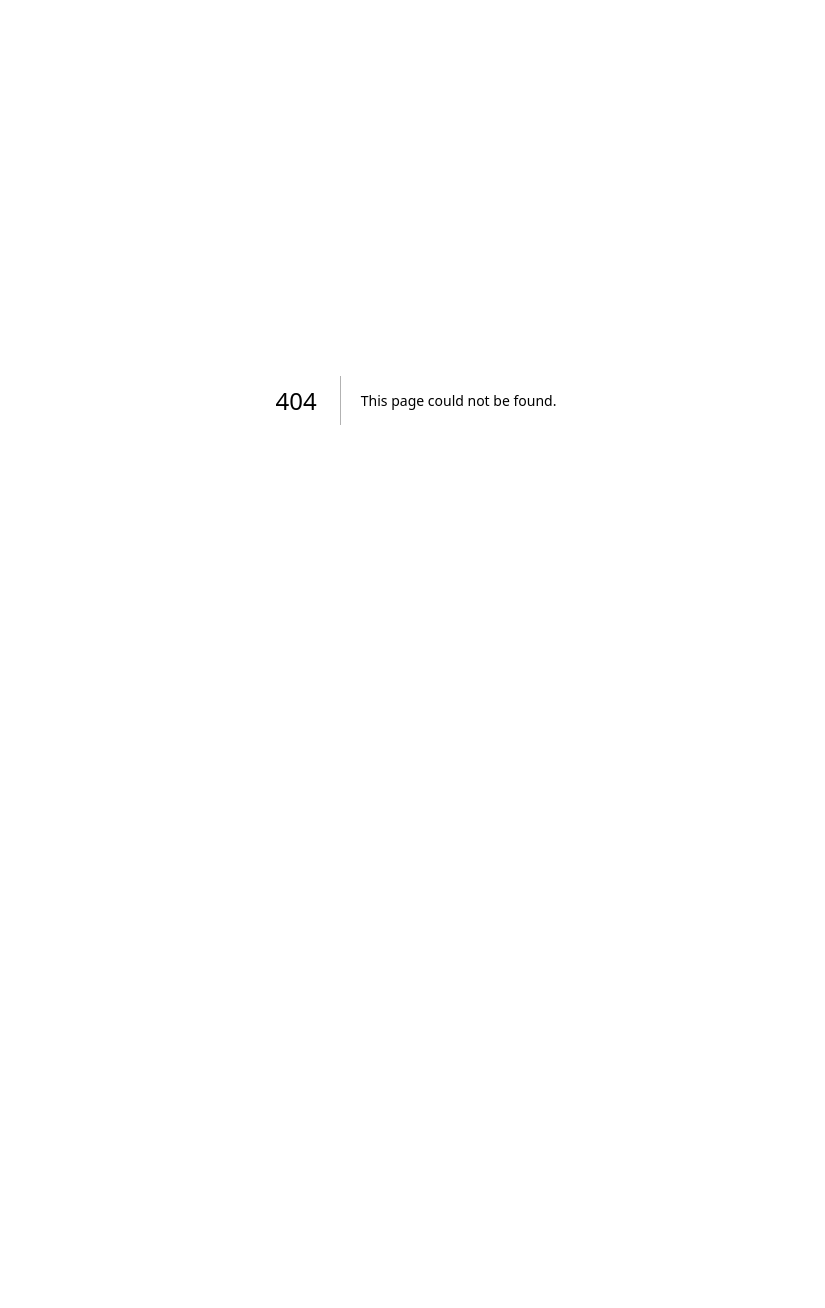
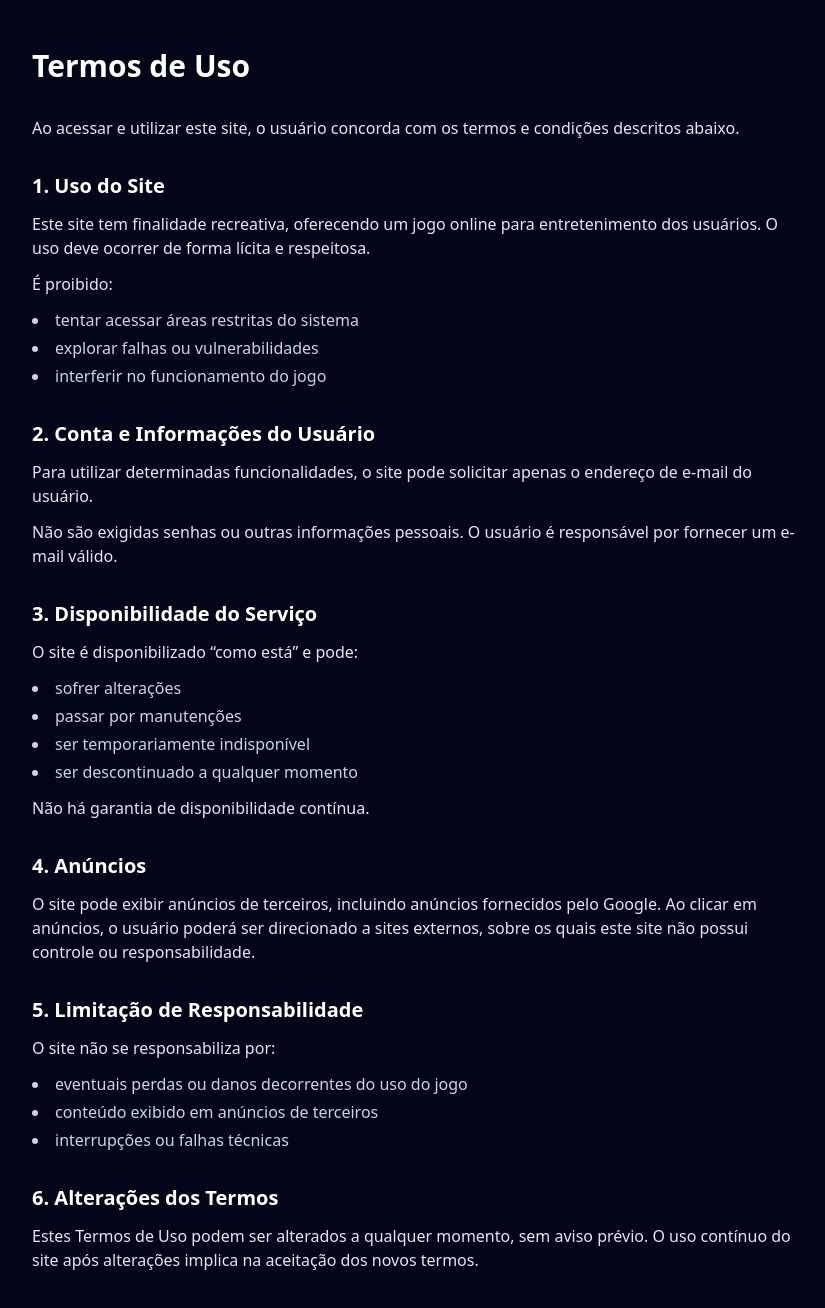
Before and after one commit to antoniomagfig/5_dicas-front, a Next.js app in the folder 5_dicas/: page /termos-de-uso in a window 1280 px wide. Before the commit this address had no page. Shown: the top 1308 px of the page, without its empty margins (224-1049 px from the left). Before the commit the page ends 800 px from the top, so only its background shows below. Built offline with nearby package versions, Linux system fonts and the light colour scheme.

Commit message:
politica e termos

```diff
--- /dev/null
+++ b/5_dicas/app/(pages)/politica-de-privacidade/page.tsx
@@ -0,0 +1,130 @@
+export default function PoliticaDePrivacidade() {
+  return (
+    <main className="min-h-screen bg-slate-950 text-slate-200 px-6 py-12 flex justify-center">
+      <div className="w-full max-w-3xl space-y-8">
+
+        <h1 className="text-3xl font-bold text-white">
+          Política de Privacidade
+        </h1>
+
+        <p>
+          A sua privacidade é importante para nós. Esta Política de Privacidade
+          descreve como as informações dos usuários são coletadas, utilizadas e
+          protegidas ao acessar e utilizar este site.
+        </p>
+
+        <section className="space-y-3">
+          <h2 className="text-xl font-semibold text-white">
+            1. Informações Coletadas
+          </h2>
+          <p>
+            O único dado pessoal coletado diretamente pelo site é o endereço de
+            e-mail do usuário.
+          </p>
+          <p>Não são coletadas ou armazenadas informações como:</p>
+          <ul className="list-disc list-inside space-y-1 text-slate-300">
+            <li>nome completo</li>
+            <li>senha</li>
+            <li>endereço</li>
+            <li>telefone</li>
+            <li>documentos pessoais</li>
+          </ul>
+        </section>
+
+        <section className="space-y-3">
+          <h2 className="text-xl font-semibold text-white">
+            2. Finalidade do Uso do E-mail
+          </h2>
+          <p>O e-mail fornecido pode ser utilizado exclusivamente para:</p>
+          <ul className="list-disc list-inside space-y-1 text-slate-300">
+            <li>identificação básica do jogador dentro do sistema</li>
+            <li>comunicação relacionada ao funcionamento do jogo, quando necessário</li>
+          </ul>
+          <p>
+            O e-mail não é utilizado para envio de spam nem compartilhado para
+            fins comerciais.
+          </p>
+        </section>
+
+        <section className="space-y-3">
+          <h2 className="text-xl font-semibold text-white">
+            3. Armazenamento e Segurança
+          </h2>
+          <p>
+            Os e-mails são armazenados de forma segura e utilizados apenas para
+            os fins descritos nesta política. São adotadas medidas razoáveis para
+            proteger as informações contra acesso não autorizado.
+          </p>
+        </section>
+
+        <section className="space-y-3">
+          <h2 className="text-xl font-semibold text-white">
+            4. Anúncios e Cookies
+          </h2>
+          <p>
+            Este site pode exibir anúncios por meio do Google AdSense, um serviço
+            de publicidade fornecido pelo Google.
+          </p>
+          <p>
+            O Google e seus parceiros podem utilizar cookies e tecnologias
+            semelhantes para:
+          </p>
+          <ul className="list-disc list-inside space-y-1 text-slate-300">
+            <li>exibir anúncios personalizados ou não personalizados</li>
+            <li>analisar o desempenho dos anúncios</li>
+          </ul>
+          <p>
+            O usuário pode desativar os cookies nas configurações do seu
+            navegador.
+          </p>
+        </section>
+
+        <section className="space-y-3">
+          <h2 className="text-xl font-semibold text-white">
+            5. Anúncios de Terceiros
+          </h2>
+          <p>
+            Como fornecedor terceirizado, o Google utiliza cookies para exibir
+            anúncios com base nas visitas anteriores do usuário a este e a
+            outros sites. As informações coletadas seguem a política de
+            privacidade do próprio Google.
+          </p>
+        </section>
+
+        <section className="space-y-3">
+          <h2 className="text-xl font-semibold text-white">
+            6. Compartilhamento de Informações
+          </h2>
+          <p>
+            O site não vende, aluga ou compartilha o e-mail dos usuários com
+            terceiros, exceto quando exigido por lei ou ordem judicial.
+          </p>
+        </section>
+
+        <section className="space-y-3">
+          <h2 className="text-xl font-semibold text-white">
+            7. Alterações nesta Política
+          </h2>
+          <p>
+            Esta Política de Privacidade pode ser atualizada periodicamente.
+            Recomenda-se que o usuário revise esta página regularmente.
+          </p>
+        </section>
+
+        <section className="space-y-3">
+          <h2 className="text-xl font-semibold text-white">
+            8. Contato
+          </h2>
+          <p>
+            Em caso de dúvidas sobre esta Política de Privacidade, entre em
+            contato pelo e-mail:
+          </p>
+          <p className="font-medium text-white select-all">
+            tommagfig@icloud.com
+          </p>
+        </section>
+
+      </div>
+    </main>
+  );
+}
--- /dev/null
+++ b/5_dicas/app/(pages)/termos-de-uso/page.tsx
@@ -0,0 +1,98 @@
+export default function TermosDeUso() {
+  return (
+    <main className="min-h-screen bg-slate-950 text-slate-200 px-6 py-12 flex justify-center">
+      <div className="w-full max-w-3xl space-y-8">
+
+        <h1 className="text-3xl font-bold text-white">
+          Termos de Uso
+        </h1>
+
+        <p>
+          Ao acessar e utilizar este site, o usuário concorda com os termos e
+          condições descritos abaixo.
+        </p>
+
+        <section className="space-y-3">
+          <h2 className="text-xl font-semibold text-white">
+            1. Uso do Site
+          </h2>
+          <p>
+            Este site tem finalidade recreativa, oferecendo um jogo online para
+            entretenimento dos usuários. O uso deve ocorrer de forma lícita e
+            respeitosa.
+          </p>
+          <p>É proibido:</p>
+          <ul className="list-disc list-inside space-y-1 text-slate-300">
+            <li>tentar acessar áreas restritas do sistema</li>
+            <li>explorar falhas ou vulnerabilidades</li>
+            <li>interferir no funcionamento do jogo</li>
+          </ul>
+        </section>
+
+        <section className="space-y-3">
+          <h2 className="text-xl font-semibold text-white">
+            2. Conta e Informações do Usuário
+          </h2>
+          <p>
+            Para utilizar determinadas funcionalidades, o site pode solicitar
+            apenas o endereço de e-mail do usuário.
+          </p>
+          <p>
+            Não são exigidas senhas ou outras informações pessoais. O usuário é
+            responsável por fornecer um e-mail válido.
+          </p>
+        </section>
+
+        <section className="space-y-3">
+          <h2 className="text-xl font-semibold text-white">
+            3. Disponibilidade do Serviço
+          </h2>
+          <p>O site é disponibilizado “como está” e pode:</p>
+          <ul className="list-disc list-inside space-y-1 text-slate-300">
+            <li>sofrer alterações</li>
+            <li>passar por manutenções</li>
+            <li>ser temporariamente indisponível</li>
+            <li>ser descontinuado a qualquer momento</li>
+          </ul>
+          <p>Não há garantia de disponibilidade contínua.</p>
+        </section>
+
+        <section className="space-y-3">
+          <h2 className="text-xl font-semibold text-white">
+            4. Anúncios
+          </h2>
+          <p>
+            O site pode exibir anúncios de terceiros, incluindo anúncios
+            fornecidos pelo Google. Ao clicar em anúncios, o usuário poderá ser
+            direcionado a sites externos, sobre os quais este site não possui
+            controle ou responsabilidade.
+          </p>
+        </section>
+
+        <section className="space-y-3">
+          <h2 className="text-xl font-semibold text-white">
+            5. Limitação de Responsabilidade
+          </h2>
+          <p>O site não se responsabiliza por:</p>
+          <ul className="list-disc list-inside space-y-1 text-slate-300">
+            <li>eventuais perdas ou danos decorrentes do uso do jogo</li>
+            <li>conteúdo exibido em anúncios de terceiros</li>
+            <li>interrupções ou falhas técnicas</li>
+          </ul>
+        </section>
+
+        <section className="space-y-3">
+          <h2 className="text-xl font-semibold text-white">
+            6. Alterações dos Termos
+          </h2>
+          <p>
+            Estes Termos de Uso podem ser alterados a qualquer momento, sem aviso
+            prévio. O uso contínuo do site após alterações implica na aceitação
+            dos novos termos.
+          </p>
+        </section>
+
+      </div>
+    </main>
+  );
+}
--- a/5_dicas/app/page.tsx
+++ b/5_dicas/app/page.tsx
@@ -2,7 +2,9 @@ import Link from "next/link";
 
 export default function Welcome() {
   return (
-    <main className="min-h-screen flex items-center justify-center bg-slate-950 text-white">
+    <main className="min-h-screen flex items-center justify-center bg-slate-950 text-white relative">
+
+      {/* CONTEÚDO CENTRAL */}
       <div className="flex flex-col items-center gap-8 text-center px-4">
 
         {/* Título */}
@@ -20,7 +22,6 @@ export default function Welcome() {
         {/* Botões */}
         <div className="flex flex-col sm:flex-row gap-4 mt-4">
 
-          {/* Regras */}
           <Link
             href="/regras"
             className="px-6 py-3 rounded-xl border border-slate-400
@@ -29,7 +30,6 @@ export default function Welcome() {
             Regras
           </Link>
 
-          {/* Criar conta */}
           <Link
             href="/criar-conta"
             className="px-6 py-3 rounded-xl bg-slate-700
@@ -38,7 +38,6 @@ export default function Welcome() {
             Criar conta
           </Link>
 
-          {/* Entrar */}
           <Link
             href="/entrar"
             className="px-6 py-3 rounded-xl bg-blue-600
@@ -50,9 +49,36 @@ export default function Welcome() {
         </div>
       </div>
 
-      <div className="absolute bottom-4 left-4 text-slate-400 text-sm">
-        Contato: <span className="select-all">tommagfig@icloud.com</span>
-      </div>
+      {/* 🔽 RODAPÉ FIXO */}
+      <footer className="fixed bottom-4 left-4 text-sm text-slate-400 flex flex-row gap-3">
+
+        <span>
+          Contato:{" "}
+          <a
+            href="mailto:tomm agfig@icloud.com"
+            className="hover:text-slate-200 transition"
+          >
+            tommagfig@icloud.com
+          </a>
+        </span>
+
+        <div className="flex gap-3">
+          <Link
+            href="/termos-de-uso"
+            className="hover:text-slate-200 underline transition"
+          >
+            Termos de Uso
+          </Link>
+
+          <Link
+            href="/politica-de-privacidade"
+            className="hover:text-slate-200 underline transition"
+          >
+            Política de Privacidade
+          </Link>
+        </div>
+
+      </footer>
     </main>
   );
 }
```
